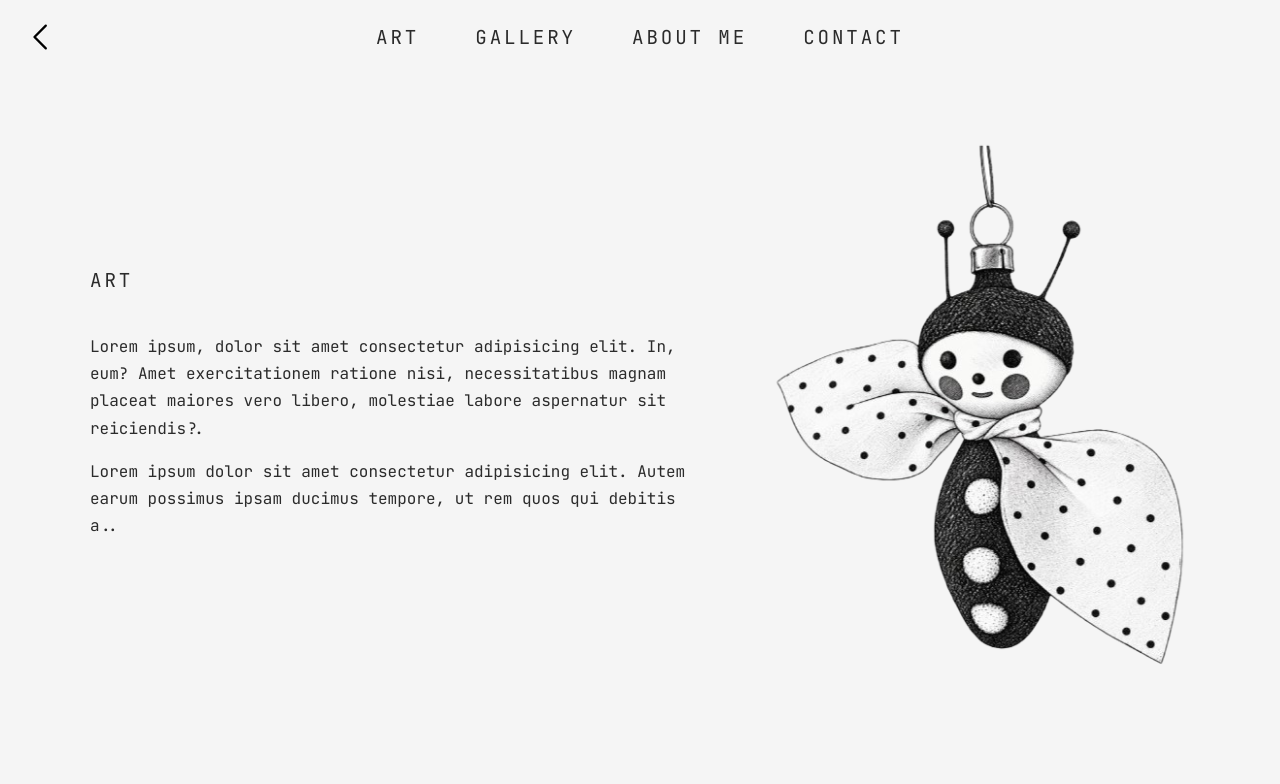
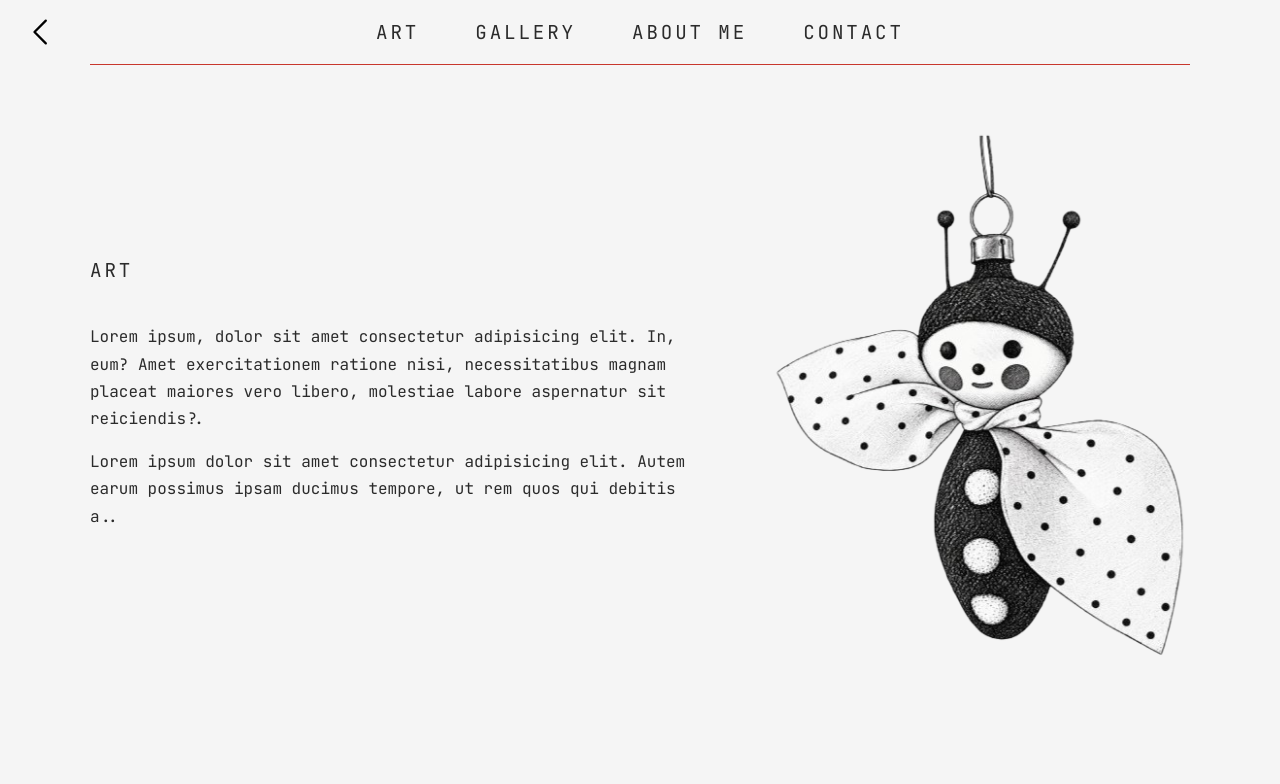
Before and after one commit to Maree13/miriam, a plain HTML site: page home.html in a window 1280 px wide. Shown: the top 784 px of the page. Drawn offline with Linux system fonts and the light colour scheme.

Commit message:
cervena linia menu

```diff
--- a/style.css
+++ b/style.css
@@ -40,13 +40,32 @@ p {
 
 /* ---------- 3. MENU ---------- */
 .header {
-  position: relative;
-  /* Dôležité: slúži ako záchytný bod pre ikonu vľavo */
-  padding: 1.5rem 2rem;
+  position: sticky;
+  top: 0;
+  z-index: 1000;
+  background: var(--color-bg);
+  padding: 1.2rem 2rem;
+  /* border-bottom: 0.1px solid var(--color-accent); */
   display: flex;
   align-items: center;
   justify-content: center;
 }
+
+/* Skrátená linka presne na šírku hlavného obsahu */
+.header::after {
+  content: "";
+  position: absolute;
+  bottom: 0;
+  left: 50%;
+  transform: translateX(-50%);
+  width: calc(100% - 3rem);
+  /* rovnaký bočný padding ako má main (1.5rem zľava + 1.5rem sprava) */
+  max-width: 1100px;
+  /* presne rovnaká šírka ako má main */
+  height: 0.1px;
+  background: var(--color-accent)
+}
+
 
 .home-link {
   position: absolute;
```
